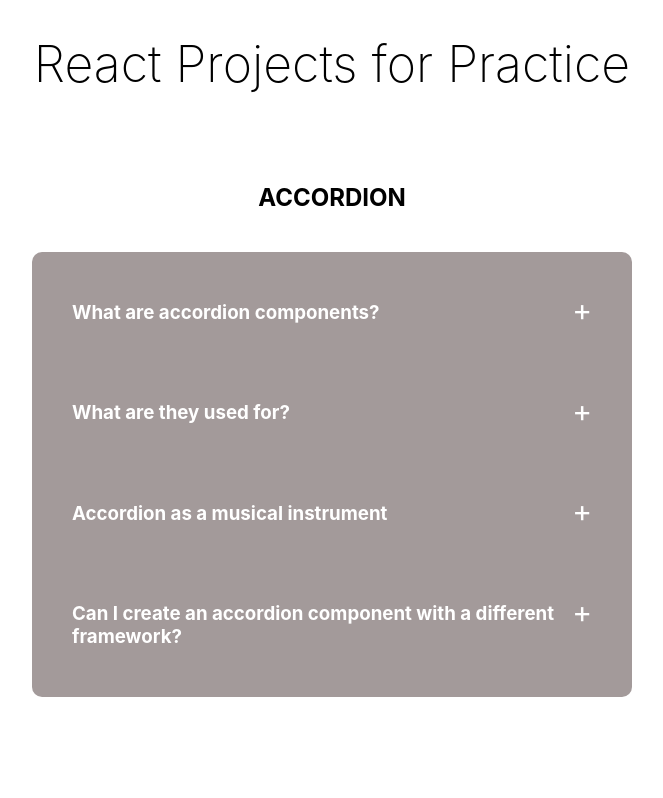
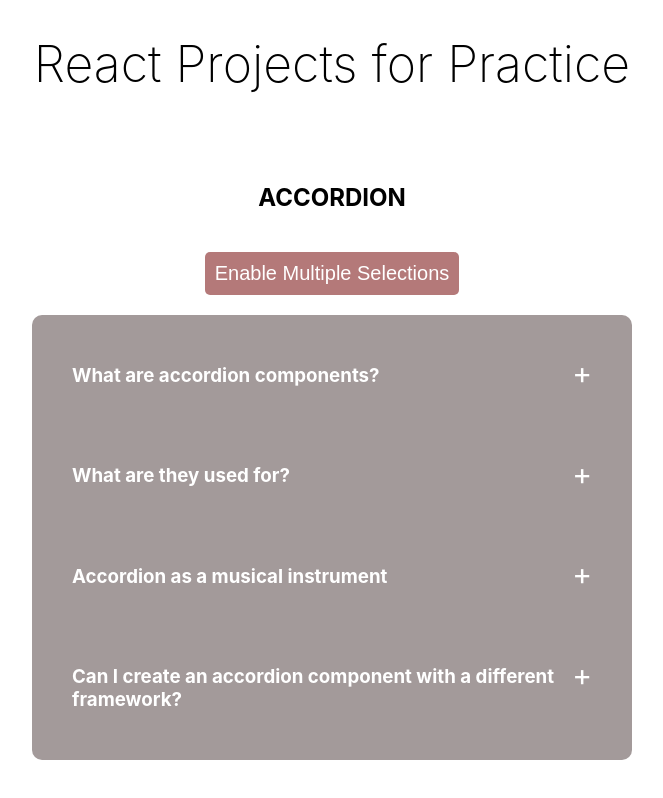
Before and after one commit to RebeccaPavelt/React_Practice, a React (Create React App) app: page / in a window 1280 px wide. Shown: the whole page, without its empty margins (308-971 px from the left). Built offline with nearby package versions, Linux system fonts and the light colour scheme.

Commit message:
implement_button

```diff
--- a/src/components/accordion/index.jsx
+++ b/src/components/accordion/index.jsx
@@ -4,21 +4,42 @@ import "./styles.css";
 
 export default function Accordion() {
   const [selected, setSelected] = useState(null);
+  const [enableMultiSelections, setEnableMultiSelections] = useState(false);
+  const [multiple, setMultiple] = useState([]);
 
   function handleSingleSelection(getCurrentId) {
     setSelected(getCurrentId === selected ? null : getCurrentId);
   }
 
+  function toggleButton() {
+    setEnableMultiSelections(!enableMultiSelections);
+  }
+
+  function handleMultiSelections(getCurrentId) {
+    let copyMultiple = [...multiple];
+    const findIndexOfCurrentId = copyMultiple.indexOf(getCurrentId);
+
+    console.log(findIndexOfCurrentId);
+    setMultiple(copyMultiple);
+  }
+
   return (
     <div className="wrapper">
       <h2>ACCORDION</h2>
+      <button type="button" className="button" onClick={toggleButton}>
+        Enable Multiple Selections
+      </button>
       <div className="accordion">
         {data && data.length > 0 ? (
           data.map((item) => (
             <div className="item" key={item.id}>
               <div
                 className="title"
-                onClick={() => handleSingleSelection(item.id)}
+                onClick={
+                  enableMultiSelections
+                    ? () => handleMultiSelections(item.id)
+                    : () => handleSingleSelection(item.id)
+                }
               >
                 <h3>{item.question}</h3>
                 <span className="span">+</span>
--- a/src/components/accordion/styles.css
+++ b/src/components/accordion/styles.css
@@ -28,3 +28,13 @@
   font-size: 30px;
   padding-top: 10px;
 }
+
+.button {
+  padding: 10px;
+  font-size: 20px;
+  border-radius: 5px;
+  border: none;
+  background-color: rgb(180, 121, 121);
+  color: #ffffffff;
+  cursor: pointer;
+}
```
